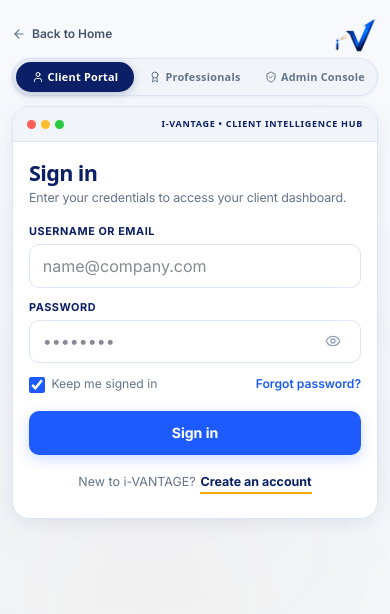
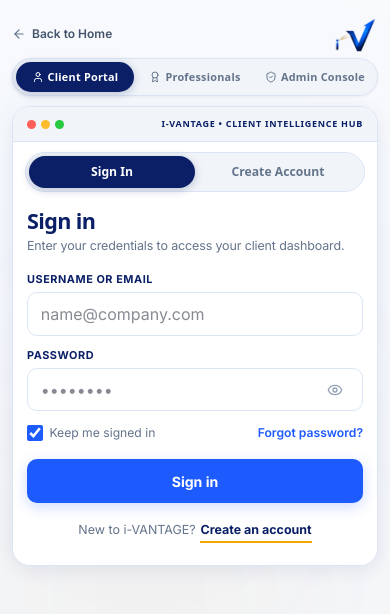
Before and after one commit to SkTechGit/I-Vantage-MultiVendor-Web-Application, a Next.js app in the folder client/: page /login in a window 390 px wide. Shown: the top 614 px of the page. Built offline with nearby package versions, Linux system fonts and the light colour scheme; no server answers.

Commit message:
feat(auth): integrate Framer Motion animated pill toggle and fluid slide transitions for mobile view

```diff
--- a/client/src/components/auth/AuthSwitcher.css
+++ b/client/src/components/auth/AuthSwitcher.css
@@ -565,8 +565,87 @@
   }
 }
 
+/* ==========================================================================
+   MOBILE FRAMER MOTION & RESPONSIVE RULES
+   ========================================================================== */
+.auth-mobile-container {
+  display: none;
+}
+
+@media (min-width: 641px) {
+  .auth-mobile-container {
+    display: none !important;
+  }
+  .auth-stage--desktop {
+    display: grid !important;
+  }
+}
+
 /* Mobile Screens (<= 640px) */
 @media (max-width: 640px) {
+  .auth-stage--desktop {
+    display: none !important;
+  }
+
+  .auth-mobile-container {
+    display: block !important;
+    width: 100%;
+  }
+
+  .auth-mobile-tabs {
+    display: flex;
+    position: relative;
+    background: #F1F5F9;
+    border: 1px solid var(--brand-border-blue);
+    border-radius: 9999px;
+    padding: 3px;
+    margin: 10px 12px 2px 12px;
+  }
+
+  .auth-mobile-tab {
+    flex: 1 1 0;
+    position: relative;
+    display: inline-flex;
+    align-items: center;
+    justify-content: center;
+    padding: 7px 10px;
+    border-radius: 9999px;
+    border: none;
+    background: transparent;
+    color: #64748B;
+    font-family: var(--font-body);
+    font-size: 0.76rem;
+    font-weight: 700;
+    cursor: pointer;
+    transition: color 0.15s ease;
+    user-select: none;
+  }
+
+  .auth-mobile-tab.is-active {
+    color: #FFFFFF;
+  }
+
+  .auth-mobile-tab-pill {
+    position: absolute;
+    inset: 0;
+    border-radius: 9999px;
+    background: var(--brand-navy);
+    box-shadow: 0 2px 8px rgba(10, 31, 102, 0.25);
+    z-index: 1;
+  }
+
+  .auth-mobile-stage {
+    position: relative;
+    width: 100%;
+    overflow: hidden;
+  }
+
+  .auth-mobile-pane {
+    width: 100%;
+    padding: 14px 14px 20px 14px;
+    background: #FFFFFF;
+  }
+
   .auth-wrapper {
     width: 100%;
     max-width: 100%;
--- a/client/src/components/auth/AuthSwitcher.tsx
+++ b/client/src/components/auth/AuthSwitcher.tsx
@@ -2,6 +2,7 @@
 
 import React, { type ReactNode, useEffect, useRef } from 'react';
 import { ShieldCheck, ArrowLeft, User, Building2, Award } from 'lucide-react';
+import { motion, AnimatePresence } from 'framer-motion';
 import { soundEngine } from '@/lib/soundEngine';
 import './AuthSwitcher.css';
 
@@ -136,8 +137,99 @@ export function AuthSwitcher({
           </div>
         </div>
 
-        {/* Two-Column Stage */}
-        <div className="auth-stage">
+        {/* ------------------------------------------------------------------ */}
+        {/* Mobile View: High-Performance Framer Motion Animated Form Stage    */}
+        {/* ------------------------------------------------------------------ */}
+        <div className="auth-mobile-container sm:hidden">
+          {/* Framer Motion Animated Pill Mode Toggle */}
+          {signupAllowed && (
+            <div className="auth-mobile-tabs" role="tablist" aria-label="Authentication Mode">
+              <button
+                type="button"
+                role="tab"
+                aria-selected={mode === 'signin'}
+                onClick={() => {
+                  if (mode !== 'signin') {
+                    soundEngine.playToggle();
+                    onModeChange('signin');
+                  }
+                }}
+                className={`auth-mobile-tab ${mode === 'signin' ? 'is-active' : ''}`}
+              >
+                <span className="relative z-10">Sign In</span>
+                {mode === 'signin' && (
+                  <motion.div
+                    layoutId="authMobileActivePill"
+                    className="auth-mobile-tab-pill"
+                    transition={{ type: 'spring', stiffness: 500, damping: 38 }}
+                  />
+                )}
+              </button>
+
+              <button
+                type="button"
+                role="tab"
+                aria-selected={mode === 'signup'}
+                onClick={() => {
+                  if (mode !== 'signup') {
+                    soundEngine.playToggle();
+                    onModeChange('signup');
+                  }
+                }}
+                className={`auth-mobile-tab ${mode === 'signup' ? 'is-active' : ''}`}
+              >
+                <span className="relative z-10">
+                  {audience === 'professional' ? 'Join Network' : 'Create Account'}
+                </span>
+                {mode === 'signup' && (
+                  <motion.div
+                    layoutId="authMobileActivePill"
+                    className="auth-mobile-tab-pill"
+                    transition={{ type: 'spring', stiffness: 500, damping: 38 }}
+                  />
+                )}
+              </button>
+            </div>
+          )}
+
+          {/* Animated Form Transition Container */}
+          <div className="auth-mobile-stage">
+            <AnimatePresence mode="wait" initial={false}>
+              {mode === 'signin' ? (
+                <motion.div
+                  key="mobile-signin"
+                  initial={{ opacity: 0, x: -16, filter: 'blur(1px)' }}
+                  animate={{ opacity: 1, x: 0, filter: 'blur(0px)' }}
+                  exit={{ opacity: 0, x: 16, filter: 'blur(1px)' }}
+                  transition={{ duration: 0.22, ease: [0.16, 1, 0.3, 1] }}
+                  className="auth-mobile-pane"
+                >
+                  {signInForm}
+                </motion.div>
+              ) : (
+                <motion.div
+                  key="mobile-signup"
+                  initial={{ opacity: 0, x: 16, filter: 'blur(1px)' }}
+                  animate={{ opacity: 1, x: 0, filter: 'blur(0px)' }}
+                  exit={{ opacity: 0, x: -16, filter: 'blur(1px)' }}
+                  transition={{ duration: 0.22, ease: [0.16, 1, 0.3, 1] }}
+                  className="auth-mobile-pane"
+                >
+                  {signupAllowed ? (
+                    signUpForm
+                  ) : (
+                    <AdminInvitationNotice onReturnToSignIn={() => onModeChange('signin')} />
+                  )}
+                </motion.div>
+              )}
+            </AnimatePresence>
+          </div>
+        </div>
+
+        {/* ------------------------------------------------------------------ */}
+        {/* Desktop / Tablet View: Two-Column Split Stage & Sliding Blade      */}
+        {/* ------------------------------------------------------------------ */}
+        <div className="auth-stage auth-stage--desktop hidden sm:grid">
           {/* Left Pane: Sign-in (Fixed in Column 1) */}
           <div
             className={`auth-pane auth-pane--signin ${mode === 'signin' ? 'is-active' : ''}`}
```
